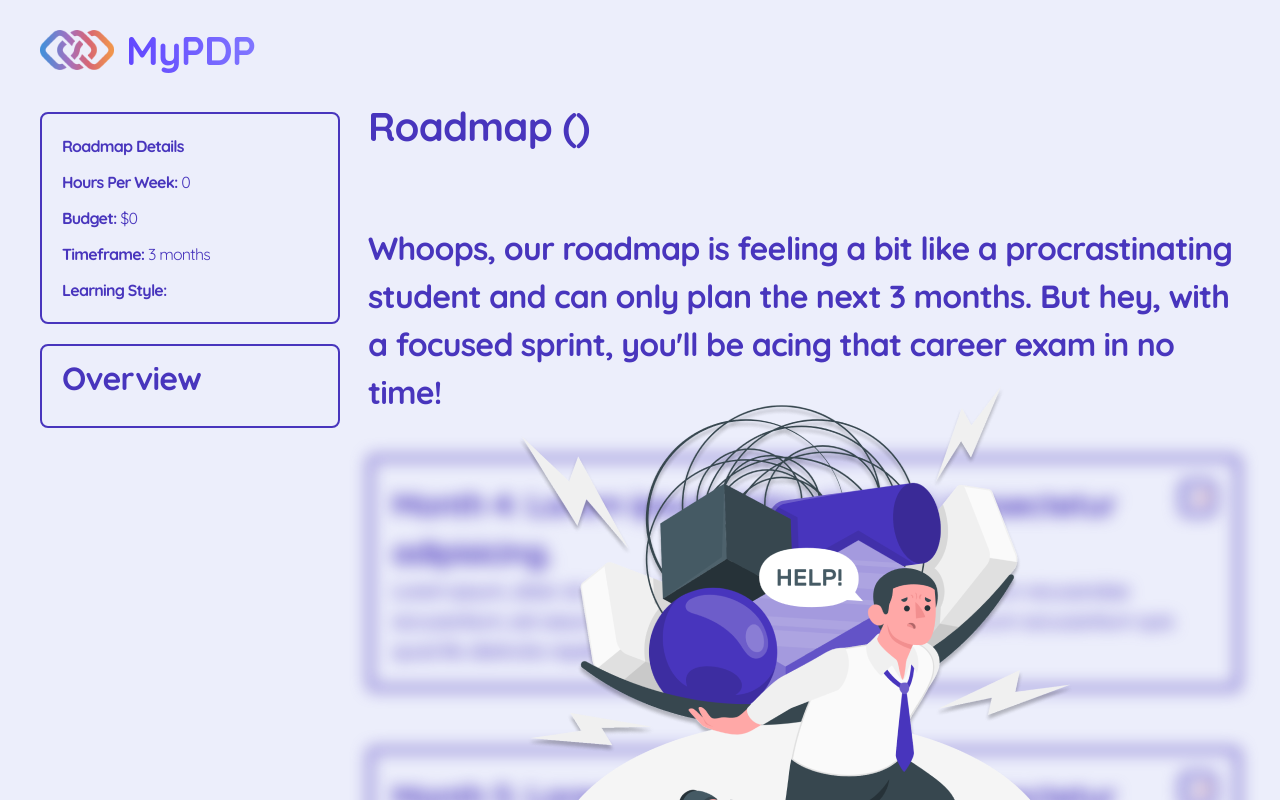
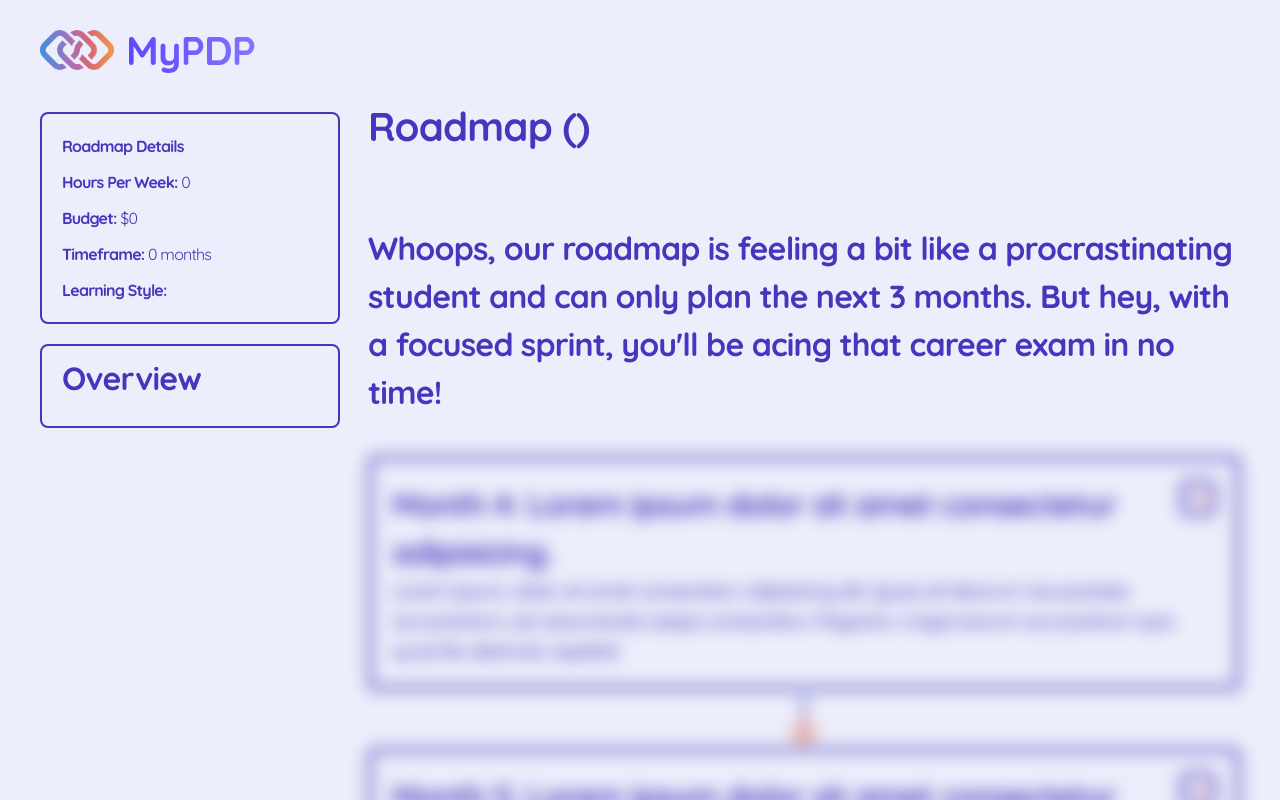
Before and after one commit to britzky/career-coach, a React (Vite) app in the folder frontend/career-coach/: page /roadmap in a window 1280 px wide. Shown: the top 800 px of the page. Built offline with nearby package versions, Linux system fonts and the light colour scheme.

Commit message:
Made it so the user input on timeframe makes it to the roadmap details, removed help image from blurred content

```diff
--- a/frontend/career-coach/src/context/CareerContext/CareerContext.tsx
+++ b/frontend/career-coach/src/context/CareerContext/CareerContext.tsx
@@ -1,4 +1,4 @@
-import { useState, useContext, createContext, ReactNode } from 'react'
+import { useState, useContext, createContext, ReactNode, Dispatch, SetStateAction } from 'react'
 
 interface CareerDetailsState {
   career: string;
@@ -20,6 +20,8 @@ interface CareerContextType {
   submitCareerDetails: () => Promise<void>;
   roadmap?: RoadmapState;
   loading: boolean;
+  months: number;
+  setMonths:Dispatch<SetStateAction<number>>;
 }
 
 interface CareerProviderProps {
@@ -62,6 +64,7 @@ const emptyCareerDetails: CareerDetailsState = {
 export const CareerProvider: React.FC<CareerProviderProps> = ({ children }) => {
   const [loading, setLoading] = useState<boolean>(false);
   const [roadmap, setRoadmap] = useState<RoadmapState>()
+  const [months, setMonths] = useState<number>(0)
   const [careerDetails, setCareerDetails] = useState<CareerDetailsState>(emptyCareerDetails);
 
   const updateCareer: CareerContextType['updateCareer'] = (key, value) => {
@@ -109,7 +112,7 @@ export const CareerProvider: React.FC<CareerProviderProps> = ({ children }) => {
   }
 
   return (
-    <CareerContext.Provider value={{careerDetails, updateCareer, resetCareer, submitCareerDetails, roadmap, loading }}>
+    <CareerContext.Provider value={{careerDetails, updateCareer, resetCareer, submitCareerDetails, roadmap, loading, months, setMonths }}>
       {children}
     </CareerContext.Provider>
   )
--- a/frontend/career-coach/src/pages/Roadmap/BlurredContent.tsx
+++ b/frontend/career-coach/src/pages/Roadmap/BlurredContent.tsx
@@ -1,4 +1,3 @@
-import help from "../../assets/images/Overwhelmed-amico 1.png"
 import { DownChevron } from "../../assets/icons/DownChevron"
 import { DownArrow } from '../../assets/icons/DownArrow';
 
@@ -8,9 +7,6 @@ export const BlurredContent = () => {
         <div className="flex flex-col items-center">
             <div className="text-purpleText font-semibold text-base mt-7">
                 <h4>Whoops, our roadmap is feeling a bit like a procrastinating student and can only plan the next 3 months. But hey, with a focused sprint, you'll be acing that career exam in no time!</h4>
-            </div>
-            <div className="absolute z-10 mt-40">
-                <img src={help} alt="struggling man" />
             </div>
             <div className="flex flex-col items-center blur mt-10">
                 <div className="border-4 rounded-md border-purpleText p-5">
--- a/frontend/career-coach/src/pages/Roadmap/RoadmapDetails.tsx
+++ b/frontend/career-coach/src/pages/Roadmap/RoadmapDetails.tsx
@@ -1,14 +1,14 @@
 import { useCareerDetails } from "../../context/CareerContext"
 
 export const RoadmapDetails = () => {
-    const { careerDetails } = useCareerDetails();
+    const { careerDetails, months } = useCareerDetails();
 
   return (
     <div className="border-2 border-purpleText p-5 text-purpleText rounded-lg space-y-3 max-w-[300px]">
         <h1 className="font-bold">Roadmap Details</h1>
         <p className="font-bold">Hours Per Week: <span className="font-normal">{careerDetails.hours_dedicated_to_learning}</span></p>
         <p className="font-bold">Budget: <span className="font-normal">${careerDetails.budget}</span></p>
-        <p className="font-bold">Timeframe: <span className="font-normal">3 months</span></p>
+        <p className="font-bold">Timeframe: <span className="font-normal">{months} months</span></p>
         <p className="font-bold">Learning Style: <span className="font-normal">{careerDetails.preferred_learning_style}</span></p>
     </div>
   )
--- a/frontend/career-coach/src/pages/Timeframe/Timeframe.tsx
+++ b/frontend/career-coach/src/pages/Timeframe/Timeframe.tsx
@@ -1,14 +1,19 @@
 import { InputBox, NavButton } from '../../components'
 import InfoIcon from '@mui/icons-material/Info'
-// import { useCareerDetails } from '../../context/CareerContext'
+import { useCareerDetails } from '../../context/CareerContext'
 
 export const Timeframe = () => {
 //   const { updateCareer } = useCareerDetails();
+const { setMonths, months } = useCareerDetails();
 
 //   const handleInputChange = (value: string) => {
 //     updateCareer('timeframe', value)
 //   }
+const tempInputChange = (value: string) => {
+    setMonths(Number(value))
+}
 
+console.log(months)
   return (
     <div className="flex justify-center min-h-screen w-full">
         <div className="flex flex-col mt-28">
@@ -17,7 +22,7 @@ export const Timeframe = () => {
             </div>
             <div className="flex flex-col items-center">
                 <div className='mb-6 w-40 flex justify-center items-center'>
-                    <InputBox placeholder='3'/>
+                    <InputBox placeholder='0' onChange={tempInputChange} />
                     <span className='ml-2'>Months</span>
                 </div>
             </div>
```
